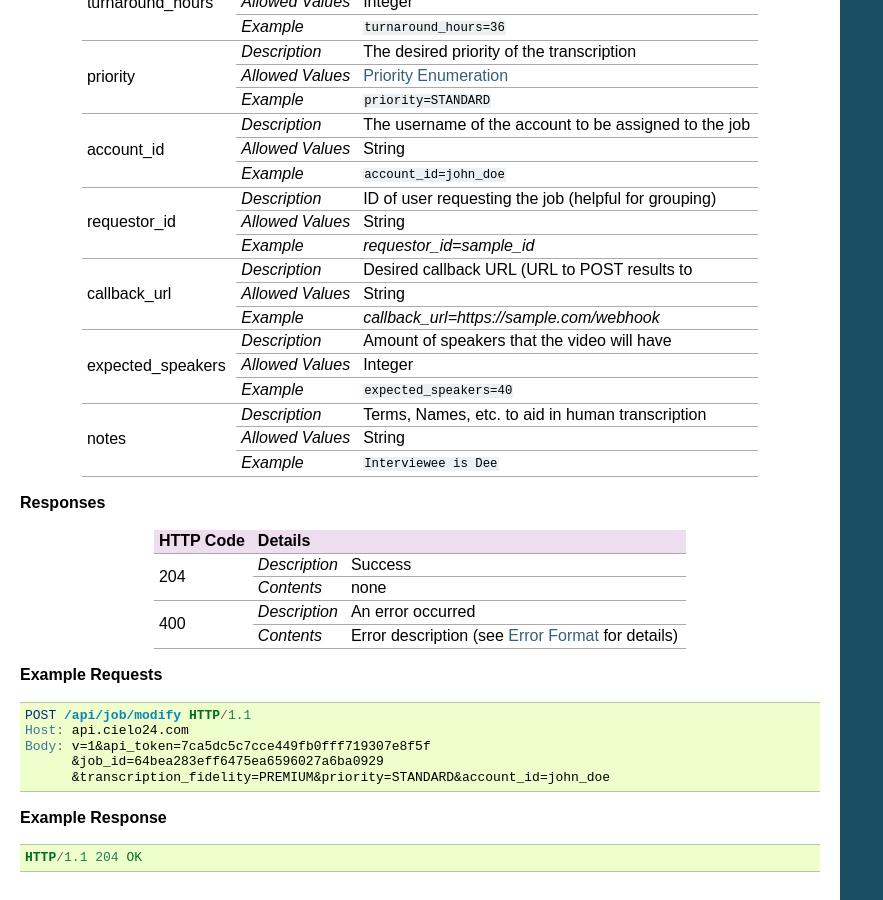
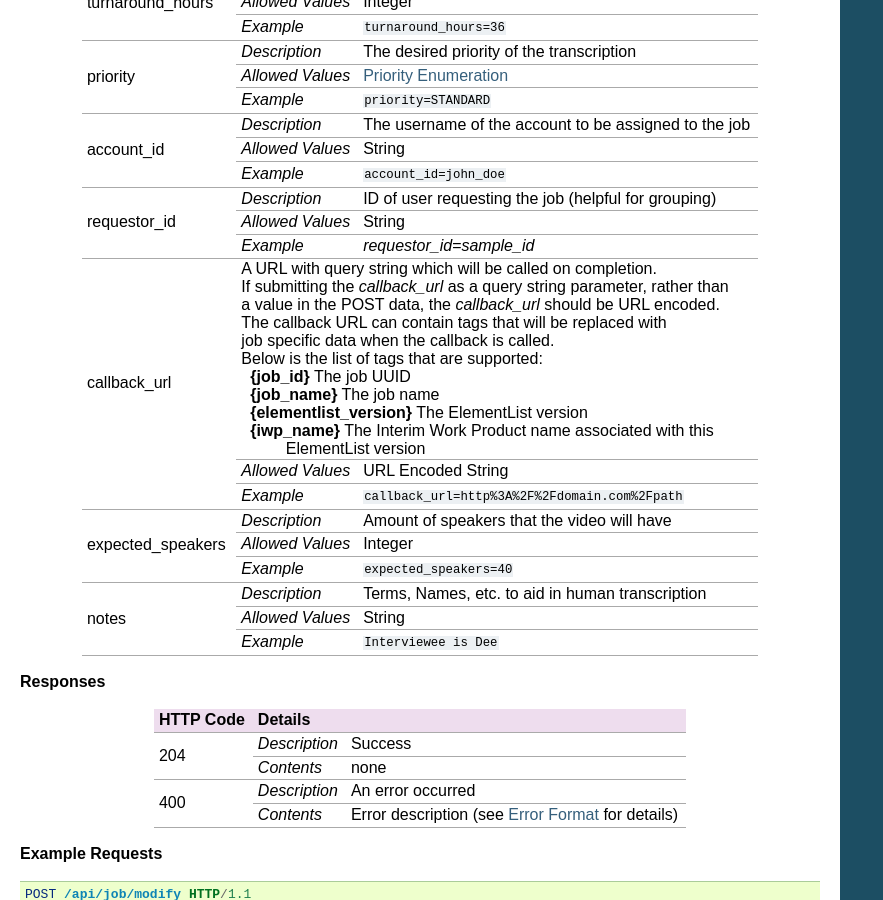
Before and after one commit to cielo24/Docs, a Sphinx documentation site: the page built from api/source/job_control/modify_job.rst, in a window 1280 px wide and 900 px high, scrolled down 665 px. Shown: the whole window, without its empty margins (0-883 px from the left). Built offline with Sphinx 7.4.7, drawn with Linux system fonts in a browser that asks for light colours.

Commit message:
doc(DEV-1157) Update API Documentation to include callback_url updates

```diff
--- a/api/source/job_control/modify_job.rst
+++ b/api/source/job_control/modify_job.rst
@@ -33,57 +33,70 @@ Modify parameters of an already existing job. The job must be in *Authorization*
 
 **Query String Parameters** — Optional
 
-+------------------------+--------------------------------------------------------------------------+
-| Name                   | Details                                                                  |
-+========================+==================+=======================================================+
-| transcription_fidelity | `Description`    | The desired fidelity of the transcription             |
-|                        +------------------+-------------------------------------------------------+
-|                        | `Allowed Values` | :ref:`fidelity-label`                                 |
-|                        +------------------+-------------------------------------------------------+
-|                        | `Example`        | ``transcription_fidelity=PREMIUM``                    |
-+------------------------+------------------+-------------------------------------------------------+
-| turnaround_hours       | `Description`    | The number of hours after which the job is returned   |
-|                        +------------------+-------------------------------------------------------+
-|                        | `Allowed Values` | Integer                                               |
-|                        +------------------+-------------------------------------------------------+
-|                        | `Example`        | ``turnaround_hours=36``                               |
-+------------------------+------------------+-------------------------------------------------------+
-| priority               | `Description`    | The desired priority of the transcription             |
-|                        +------------------+-------------------------------------------------------+
-|                        | `Allowed Values` | :ref:`priority-label`                                 |
-|                        +------------------+-------------------------------------------------------+
-|                        | `Example`        | ``priority=STANDARD``                                 |
-+------------------------+------------------+-------------------------------------------------------+
-| account_id             | `Description`    | The username of the account to be assigned to the job |
-|                        +------------------+-------------------------------------------------------+
-|                        | `Allowed Values` | String                                                |
-|                        +------------------+-------------------------------------------------------+
-|                        | `Example`        | ``account_id=john_doe``                               |
-+------------------------+------------------+-------------------------------------------------------+
-| requestor_id           | `Description`    | ID of user requesting the job (helpful for grouping)  |
-|                        +------------------+-------------------------------------------------------+
-|                        | `Allowed Values` | String                                                |
-|                        +------------------+-------------------------------------------------------+
-|                        | `Example`        | `requestor_id=sample_id`                              |
-+------------------------+------------------+-------------------------------------------------------+
-| callback_url           | `Description`    | Desired callback URL (URL to POST results to          |
-|                        +------------------+-------------------------------------------------------+
-|                        | `Allowed Values` | String                                                |
-|                        +------------------+-------------------------------------------------------+
-|                        | `Example`        | `callback_url=https://sample.com/webhook`             |
-+------------------------+------------------+-------------------------------------------------------+
-| expected_speakers      | `Description`    | Amount of speakers that the video will have           |
-|                        +------------------+-------------------------------------------------------+
-|                        | `Allowed Values` | Integer                                               |
-|                        +------------------+-------------------------------------------------------+
-|                        | `Example`        | ``expected_speakers=40``                              |
-+------------------------+------------------+-------------------------------------------------------+
-| notes                  | `Description`    | Terms, Names, etc. to aid in human transcription      |
-|                        +------------------+-------------------------------------------------------+
-|                        | `Allowed Values` | String                                                |
-|                        +------------------+-------------------------------------------------------+
-|                        | `Example`        | ``Interviewee is Dee``                                |
-+------------------------+------------------+-------------------------------------------------------+
++------------------------+-----------------------------------------------------------------------------------------+
+| Name                   | Details                                                                                 |
++========================+==================+======================================================================+
+| transcription_fidelity | `Description`    | The desired fidelity of the transcription                            |
+|                        +------------------+----------------------------------------------------------------------+
+|                        | `Allowed Values` | :ref:`fidelity-label`                                                |
+|                        +------------------+----------------------------------------------------------------------+
+|                        | `Example`        | ``transcription_fidelity=PREMIUM``                                   |
++------------------------+------------------+----------------------------------------------------------------------+
+| turnaround_hours       | `Description`    | The number of hours after which the job is returned                  |
+|                        +------------------+----------------------------------------------------------------------+
+|                        | `Allowed Values` | Integer                                                              |
+|                        +------------------+----------------------------------------------------------------------+
+|                        | `Example`        | ``turnaround_hours=36``                                              |
++------------------------+------------------+----------------------------------------------------------------------+
+| priority               | `Description`    | The desired priority of the transcription                            |
+|                        +------------------+----------------------------------------------------------------------+
+|                        | `Allowed Values` | :ref:`priority-label`                                                |
+|                        +------------------+----------------------------------------------------------------------+
+|                        | `Example`        | ``priority=STANDARD``                                                |
++------------------------+------------------+----------------------------------------------------------------------+
+| account_id             | `Description`    | The username of the account to be assigned to the job                |
+|                        +------------------+----------------------------------------------------------------------+
+|                        | `Allowed Values` | String                                                               |
+|                        +------------------+----------------------------------------------------------------------+
+|                        | `Example`        | ``account_id=john_doe``                                              |
++------------------------+------------------+----------------------------------------------------------------------+
+| requestor_id           | `Description`    | ID of user requesting the job (helpful for grouping)                 |
+|                        +------------------+----------------------------------------------------------------------+
+|                        | `Allowed Values` | String                                                               |
+|                        +------------------+----------------------------------------------------------------------+
+|                        | `Example`        | `requestor_id=sample_id`                                             |
++------------------------+------------------+----------------------------------------------------------------------+
+| callback_url           | .. raw:: html                                                                           |
+|                        |                                                                                         |
+|                        |  A URL with query string which will be called on completion.</br>                       |
+|                        |  If submitting the <i>callback_url</i> as a query string parameter, rather than</br>    |
+|                        |  a value in the POST data, the <i>callback_url</i> should be URL encoded.</br>          |
+|                        |  The callback URL can contain tags that will be replaced with</br>                      |
+|                        |  job specific data when the callback is called.</br>                                    |
+|                        |  Below is the list of tags that are supported:</br>                                     |
+|                        |  &nbsp;&nbsp;<b>{job_id}</b> The job UUID</br>                                          |
+|                        |  &nbsp;&nbsp;<b>{job_name}</b> The job name</br>                                        |
+|                        |  &nbsp;&nbsp;<b>{elementlist_version}</b> The ElementList version</br>                  |
+|                        |  &nbsp;&nbsp;<b>{iwp_name}</b> The Interim Work Product name associated with this</br>  |
+|                        |  &nbsp;&nbsp;&nbsp;&nbsp;&nbsp;&nbsp;&nbsp;&nbsp;&nbsp;&nbsp;ElementList version</br>   |
+|                        |                                                                                         |
+|                        +------------------+----------------------------------------------------------------------+
+|                        | `Allowed Values` | URL Encoded String                                                   |
+|                        +------------------+----------------------------------------------------------------------+
+|                        | `Example`        | ``callback_url=http%3A%2F%2Fdomain.com%2Fpath``                      |
++------------------------+------------------+----------------------------------------------------------------------+
+| expected_speakers      | `Description`    | Amount of speakers that the video will have                          |
+|                        +------------------+----------------------------------------------------------------------+
+|                        | `Allowed Values` | Integer                                                              |
+|                        +------------------+----------------------------------------------------------------------+
+|                        | `Example`        | ``expected_speakers=40``                                             |
++------------------------+------------------+----------------------------------------------------------------------+
+| notes                  | `Description`    | Terms, Names, etc. to aid in human transcription                     |
+|                        +------------------+----------------------------------------------------------------------+
+|                        | `Allowed Values` | String                                                               |
+|                        +------------------+----------------------------------------------------------------------+
+|                        | `Example`        | ``Interviewee is Dee``                                               |
++------------------------+------------------+----------------------------------------------------------------------+
 
 **Responses**
 
```
